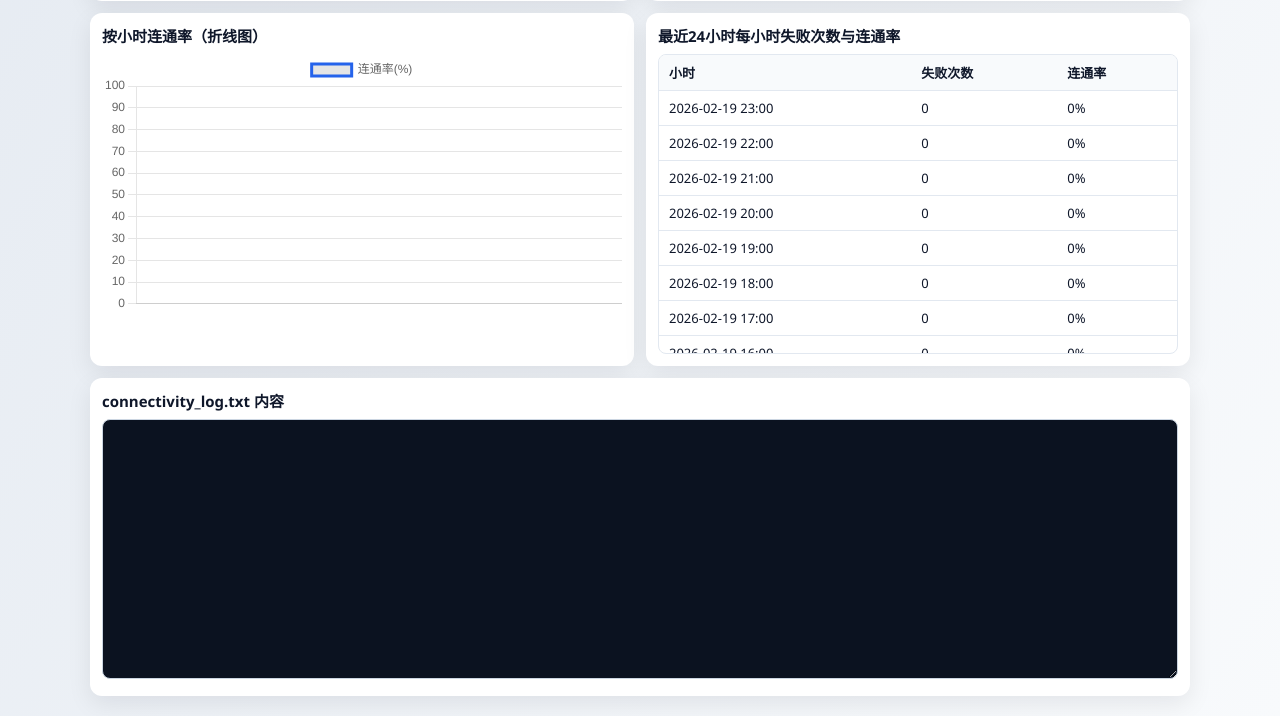
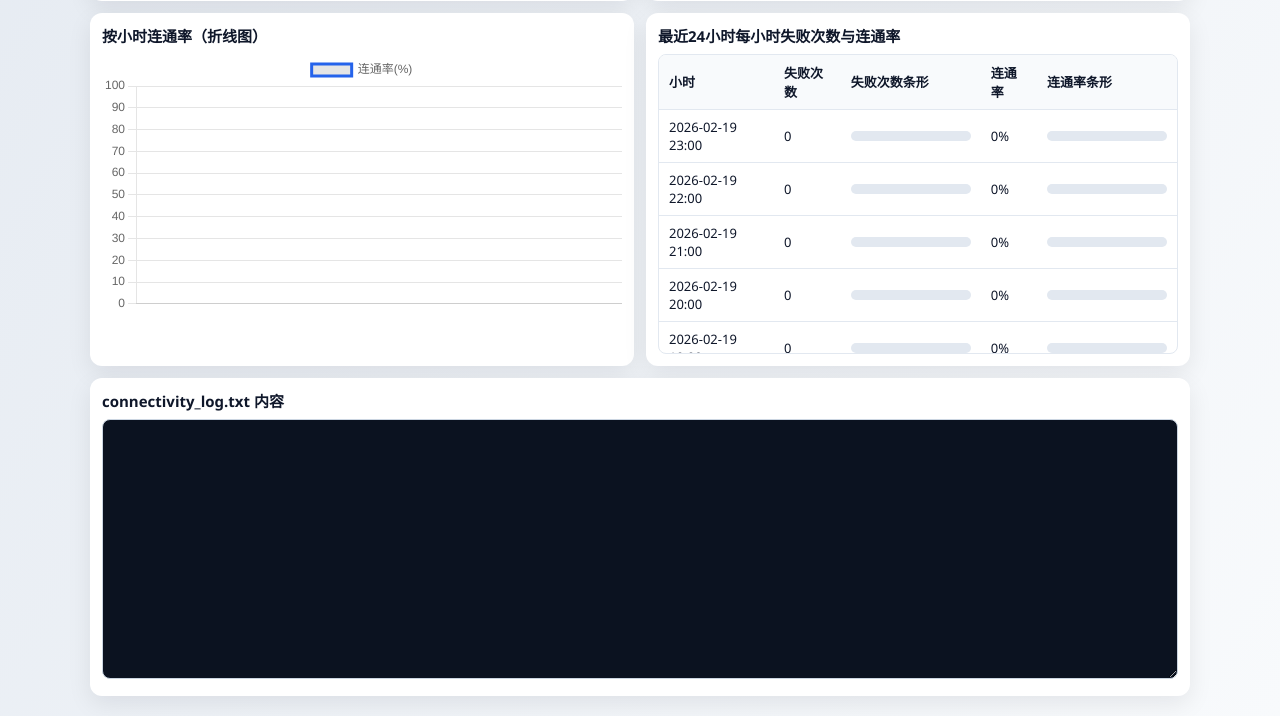
Before and after one commit to neosoob/clash_test, a Flask app: page /stats in a window 1280 px wide. Shown: the part 821-1537 px from the top of the page. Run offline with Flask 3, Linux system fonts and the light colour scheme.

Commit message:
Add bar charts for failure counts and connectivity rates in stats table for improved data visualization

```diff
--- a/templates/stats.html
+++ b/templates/stats.html
@@ -53,6 +53,16 @@
     table { width: 100%; border-collapse: collapse; font-size: 13px; }
     th, td { padding: 8px 10px; border-bottom: 1px solid #e2e8f0; text-align: left; }
     th { background: #f8fafc; position: sticky; top: 0; z-index: 1; }
+    .bar-track {
+      width: 120px;
+      height: 10px;
+      background: #e2e8f0;
+      border-radius: 999px;
+      overflow: hidden;
+    }
+    .bar-fill { height: 100%; border-radius: 999px; }
+    .bar-fill.fail { background: #ef4444; }
+    .bar-fill.rate { background: #2563eb; }
     .log-box {
       width: 100%;
       min-height: 260px;
@@ -122,7 +132,9 @@
               <tr>
                 <th>小时</th>
                 <th>失败次数</th>
+                <th>失败次数条形</th>
                 <th>连通率</th>
+                <th>连通率条形</th>
               </tr>
             </thead>
             <tbody id="hourly24Body"></tbody>
@@ -309,13 +321,27 @@
       });
 
       const tbody = document.getElementById('hourly24Body');
-      tbody.innerHTML = [...data.hourly_24].reverse().map(item => `
+      const hourly24Desc = [...data.hourly_24].reverse();
+      const maxFailed = Math.max(1, ...hourly24Desc.map(item => Number(item.failed || 0)));
+      tbody.innerHTML = hourly24Desc.map(item => {
+        const failed = Number(item.failed || 0);
+        const connectivityRate = Number(item.connectivity_rate || 0);
+        const failedBarWidth = Math.round((failed / maxFailed) * 100);
+        const rateBarWidth = Math.max(0, Math.min(100, Math.round(connectivityRate)));
+        return `
         <tr>
           <td>${item.hour}:00</td>
-          <td>${item.failed}</td>
-          <td>${item.connectivity_rate}%</td>
+          <td>${failed}</td>
+          <td>
+            <div class="bar-track"><div class="bar-fill fail" style="width:${failedBarWidth}%"></div></div>
+          </td>
+          <td>${connectivityRate}%</td>
+          <td>
+            <div class="bar-track"><div class="bar-fill rate" style="width:${rateBarWidth}%"></div></div>
+          </td>
         </tr>
-      `).join('');
+      `;
+      }).join('');
 
       const logBox = document.getElementById('logContent');
       const filteredLog = (logData.content || '')
```
